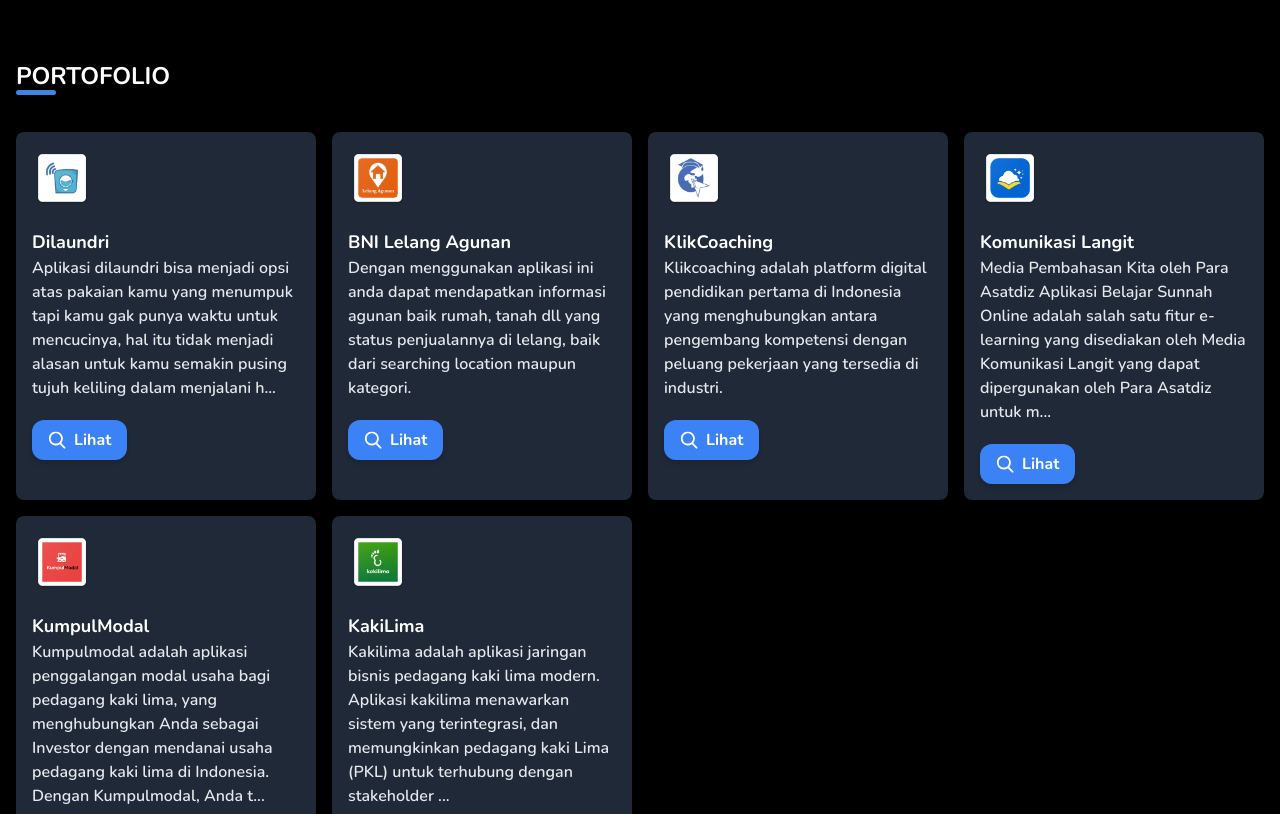
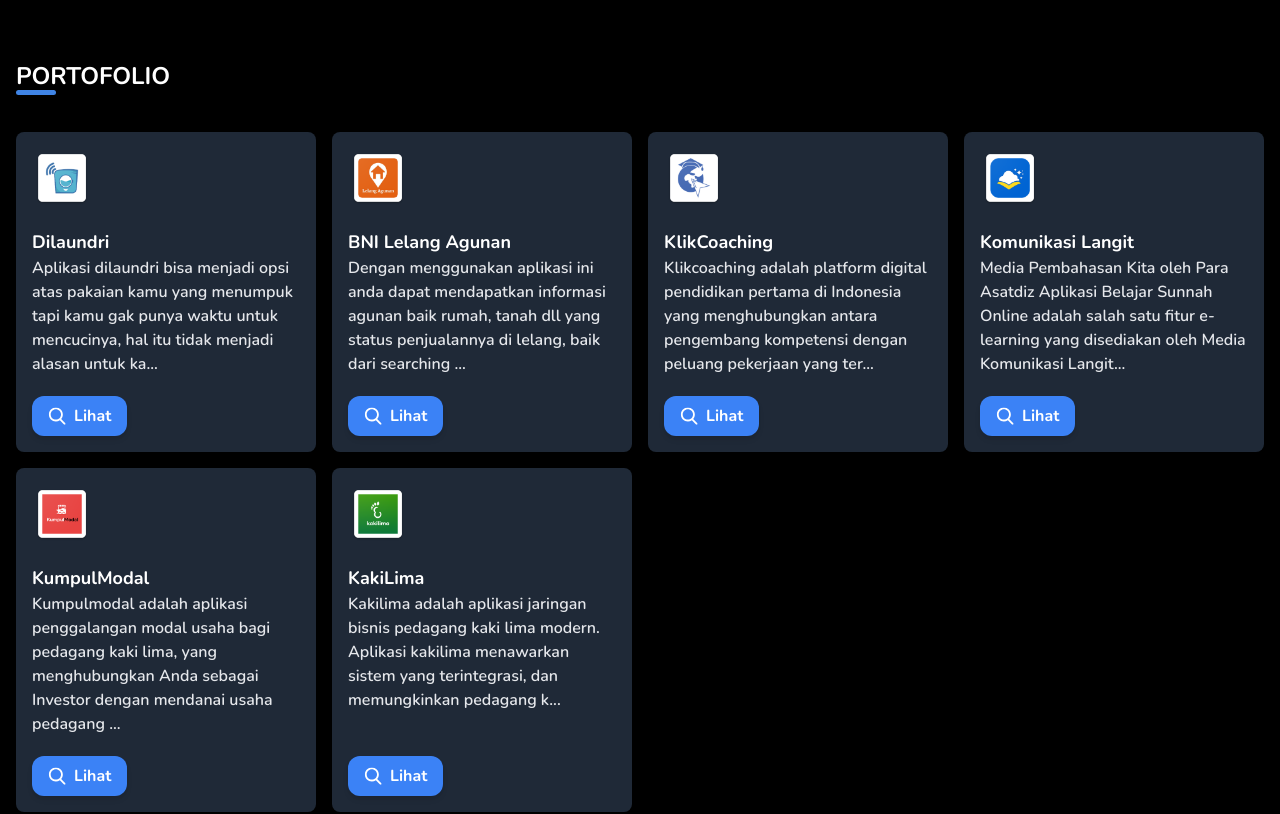
Before and after one commit to qytela/portofolio-fansa, a Next.js app: page / in a window 1280 px wide. Shown: the part 780-1594 px from the top of the page. Built offline with nearby package versions, Linux system fonts and the light colour scheme.

Commit message:
add porto

```diff
--- a/src/pages/index.js
+++ b/src/pages/index.js
@@ -31,7 +31,7 @@
         },
         {
             name: 'KumpulModal',
-            description: 'Kumpulmodal adalah aplikasi penggalangan modal usaha bagi pedagang kaki lima, yang menghubungkan Anda sebagai Investor dengan mendanai usaha pedagang kaki lima di Indonesia. Dengan Kumpulmodal, Anda telah membuat dampak sosial dan mendapatkan penghasilan.',
+            description: 'Kumpulmodal adalah aplikasi penggalangan modal usaha bagi pedagang kaki lima, yang menghubungkan Anda sebagai Investor dengan mendanai usaha pedagang kaki lima di Indonesia.',
             icon: '/kumpulmodal-icon.png',
             url: 'https://play.google.com/store/apps/details?id=com.kumpulmodal'
         },
@@ -45,11 +45,15 @@
 
     const renderPortofolios = (
         portofolios.map((item, index) => (
-            <div key={index} className="bg-gray-800 rounded-lg p-4">
-                <img src={item.icon} width="60px" height="60px" />
-                <div className="mt-5">
-                    <p className="text-lg text-white font-bold font-nunito">{item.name}</p>
-                    <p className="text-md text-gray-200 font-semibold font-nunito">{item.description.length > 200 ? `${item.description.slice(0, 200)}...` : item.description}</p>
+            <div key={index} className="bg-gray-800 max-h-96 flex flex-col justify-between rounded-lg p-4">
+                <div>
+                    <img src={item.icon} width="60px" height="60px" />
+                    <div className="mt-5">
+                        <p className="text-lg text-white font-bold font-nunito">{item.name}</p>
+                        <p className="text-md text-gray-200 font-semibold font-nunito">{item.description.length > 150 ? `${item.description.slice(0, 150)}...` : item.description}</p>
+                    </div>
+                </div>
+                <div>
                     <motion.a
                         whileHover={{ scale: 1.1 }}
                         target="_blank"
```
